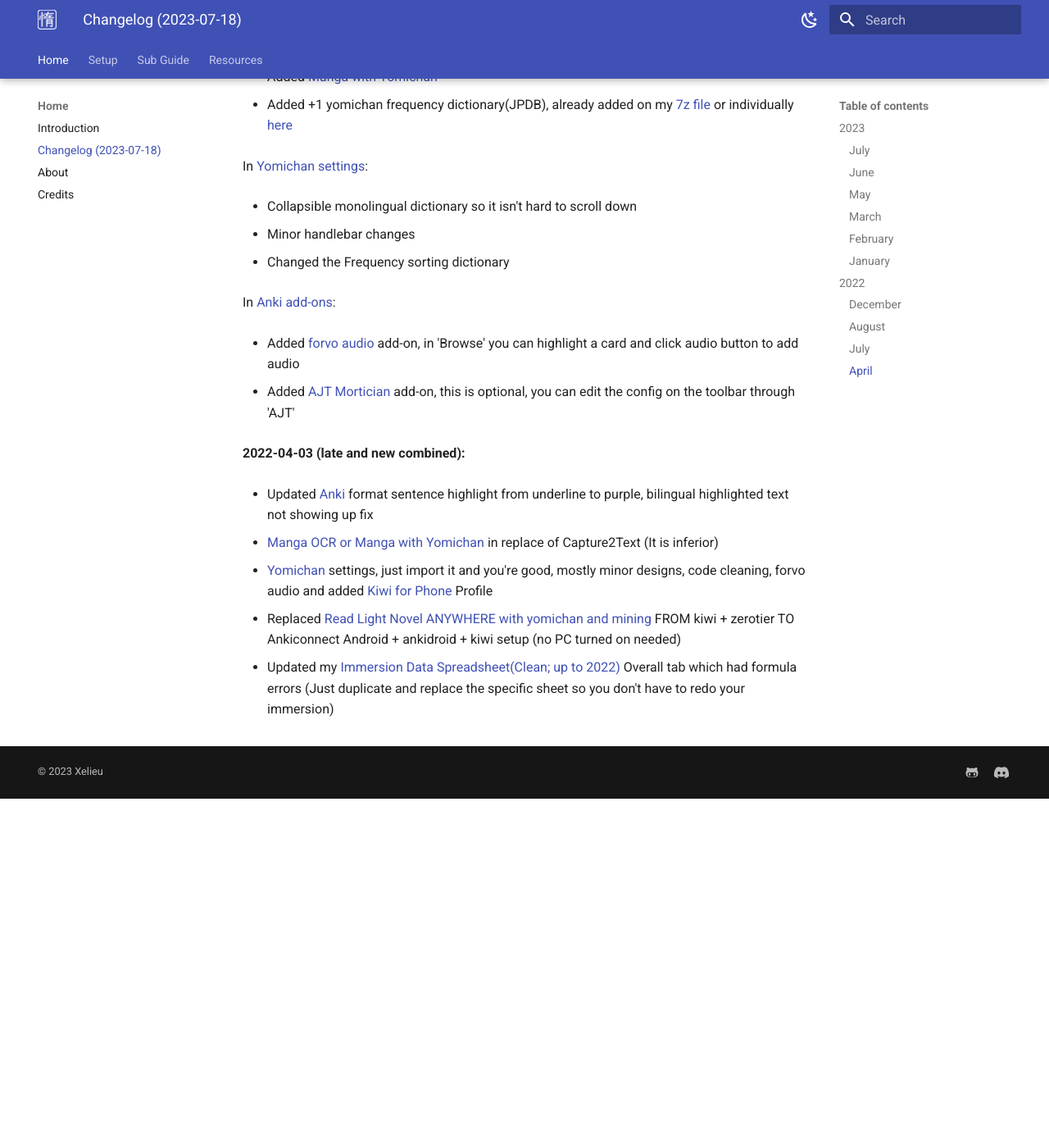
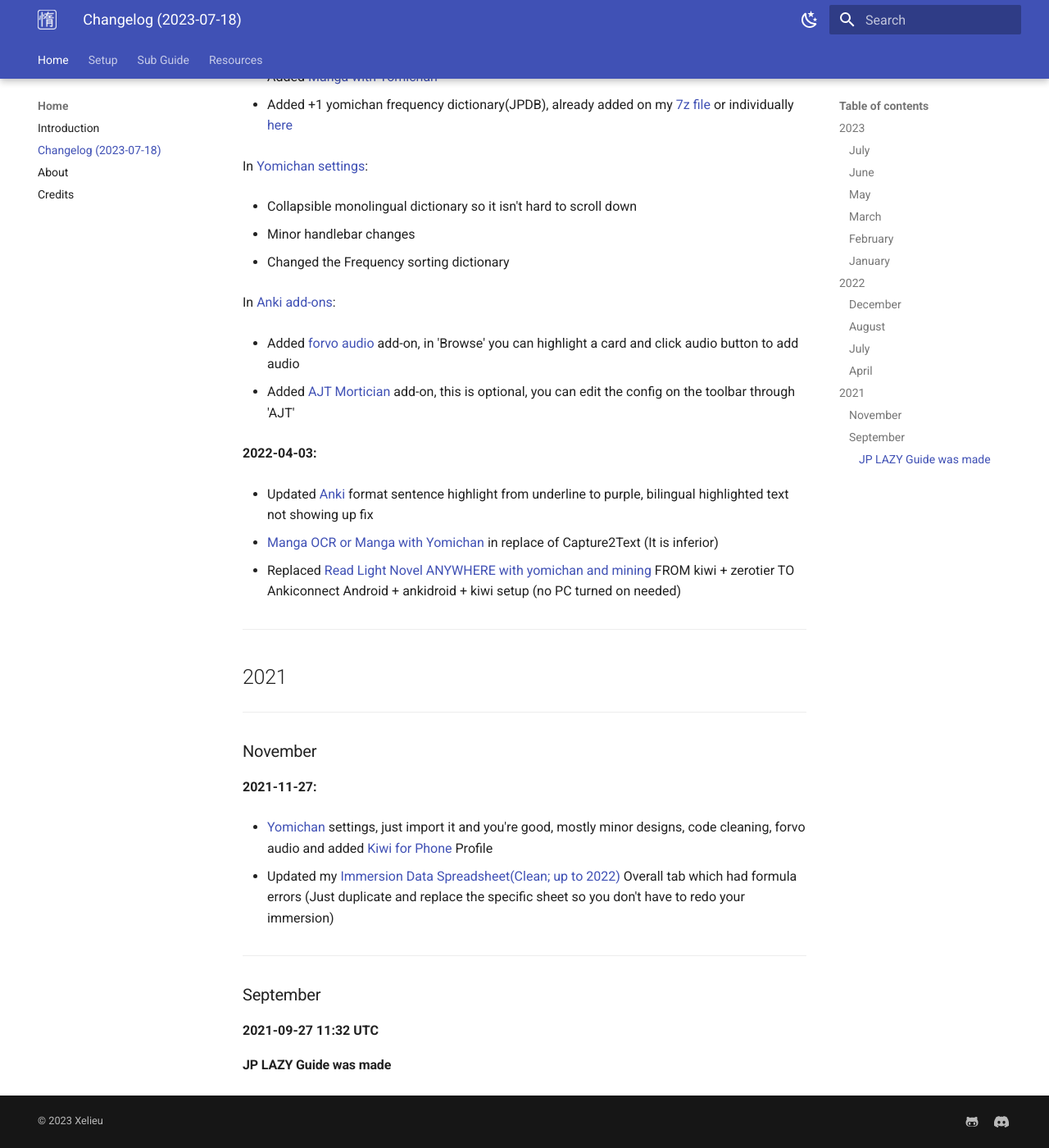
Before and after one commit to Xelieu/xelieu.github.io, an MkDocs documentation site: the page built from docs/jp-lazy-guide/changelog.md, in a window 1280 px wide and 1400 px high, scrolled down 4466 px. Shown: the whole window at 82% size. Built offline with MkDocs 1.6.1 and Material for MkDocs 9.7.7, drawn with Linux system fonts in a browser that asks for light colours; before the commit the page ends 5440 px from its top, so only the background shows below that.

Commit message:
$updated info

```diff
--- a/docs/jp-lazy-guide/changelog.md
+++ b/docs/jp-lazy-guide/changelog.md
@@ -206,14 +206,32 @@
 
 - Added [AJT Mortician](https://ankiweb.net/shared/info/1255924302) add-on, this is optional, you can edit the config on the toolbar through 'AJT'
 
-**2022-04-03 (late and new combined):**
+**2022-04-03:**
 
 - Updated [Anki](https://rentry.co/lazyXel#anki) format sentence highlight from underline to purple, bilingual highlighted text not showing up fix
 
 - [Manga OCR or Manga with Yomichan](https://rentry.co/lazyXel#mangaocr-or-manga-with-yomichan) in replace of Capture2Text (It is inferior)
 
+- Replaced [Read Light Novel ANYWHERE with yomichan and mining](https://rentry.co/lazyXel#read-light-novel-anywhere-with-yomichan-and-mining) FROM kiwi + zerotier TO Ankiconnect Android + ankidroid + kiwi setup (no PC turned on needed)
+
+---
+
+## 2021
+
+---
+
+### November
+
+**2021-11-27:**
+
 - [Yomichan](https://rentry.co/lazyXel#yomichan) settings, just import it and you're good, mostly minor designs, code cleaning, forvo audio and added [Kiwi for Phone](https://rentry.co/lazyXel#read-light-novel-anywhere-with-yomichan-and-mining) Profile
 
-- Replaced [Read Light Novel ANYWHERE with yomichan and mining](https://rentry.co/lazyXel#read-light-novel-anywhere-with-yomichan-and-mining) FROM kiwi + zerotier TO Ankiconnect Android + ankidroid + kiwi setup (no PC turned on needed)
+- Updated my [Immersion Data Spreadsheet(Clean; up to 2022)](https://docs.google.com/spreadsheets/d/1VnPPeWW5pWxDtNDGktyG5_F3JXckMgpJlF3ud5DHVDw/edit?usp=sharing) Overall tab which had formula errors (Just duplicate and replace the specific sheet so you don't have to redo your immersion)
 
-- Updated my [Immersion Data Spreadsheet(Clean; up to 2022)](https://docs.google.com/spreadsheets/d/1VnPPeWW5pWxDtNDGktyG5_F3JXckMgpJlF3ud5DHVDw/edit?usp=sharing) Overall tab which had formula errors (Just duplicate and replace the specific sheet so you don't have to redo your immersion)
+---
+
+### September
+
+**2021-09-27 11:32 UTC**
+
+#### JP LAZY Guide was made
```
